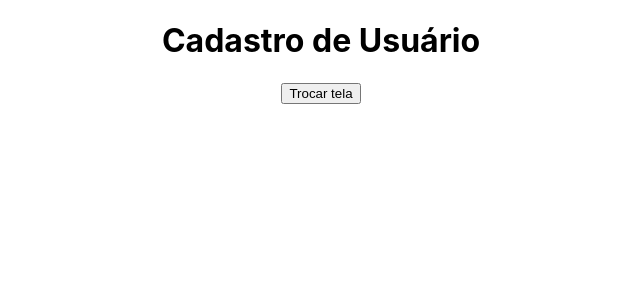
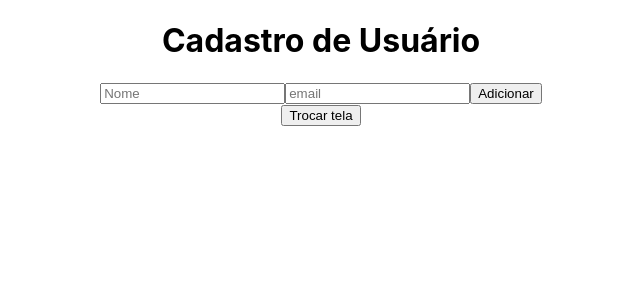
Before and after one commit to future4code/jemison-Rafael-Lopes, a React (Create React App) app in the folder modulo-3/apis-labenusers/cadastro-de-usuarios/: page / in a window 1280 px wide. Shown: the top 300 px of the page, without its empty margins (319-959 px from the left). Built offline with nearby package versions, Linux system fonts and the light colour scheme.

Commit message:
Criar getAllUsers com axios

```diff
--- a/modulo-3/apis-labenusers/cadastro-de-usuarios/src/App.js
+++ b/modulo-3/apis-labenusers/cadastro-de-usuarios/src/App.js
@@ -1,6 +1,7 @@
 import './App.css';
 import Seletor from './components/Seletor';
-
+// Os métodos GET e Delete NÃO necessitam de body
+// O post
 function App() {
   return (
     <div className="App">
--- a/modulo-3/apis-labenusers/cadastro-de-usuarios/src/components/CadastroUsuario.js
+++ b/modulo-3/apis-labenusers/cadastro-de-usuarios/src/components/CadastroUsuario.js
@@ -1,12 +1,45 @@
-import React from 'react'
+import React, { useState } from 'react'
 
 function CadastroUsuario(props) {
-    const {handleCadastro} = props;
+    const { handleCadastro } = props;
 
+    const [inputNome, setInput] = useState([]);
+    const [inputEmail, setInputEmail] = useState([])
+
+    const handleInputNome = (e) => {
+        setInput(e.target.value)
+    }
+    // console.log(handleInputNome)
+
+    const handleInputEmail = (e) => {
+        setInputEmail(e.target.value)
+    }
+    // console.log(handleInputEmail)
     return (
         <div>
-            <h1>Cadastro de Usuário</h1>
-            <button onClick={handleCadastro}>Trocar tela</button>
+            <header>
+                <h1>Cadastro de Usuário</h1>
+            </header>
+            <main>
+                <form action="">
+                    <input
+                        type="text"
+                        value={inputNome}
+                        onChange={handleInputNome}
+                        placeholder={'Nome'}
+                    />
+                    <input
+                        type="text"
+                        value={inputEmail}
+                        onChange={handleInputEmail}
+                        placeholder={'email'} />
+                    <button>Adicionar</button>
+                </form>
+            </main>
+            <div>
+                <button onClick={handleCadastro}>Trocar tela</button>
+            </div>
+
         </div>
     )
 }
--- a/modulo-3/apis-labenusers/cadastro-de-usuarios/src/components/ListaDeUsuarios.js
+++ b/modulo-3/apis-labenusers/cadastro-de-usuarios/src/components/ListaDeUsuarios.js
@@ -1,6 +1,11 @@
+import axios from 'axios';
 import React from 'react'
 
 function ListaDeUsuarios(props) {
+    const url = 'https://us-central1-labenu-apis.cloudfunctions.net/labenusers/users';
+    getAllUsers = ()=>{
+        axios.get(url)
+    }
     const { handleCadastro } = props;
 
     return (
```
